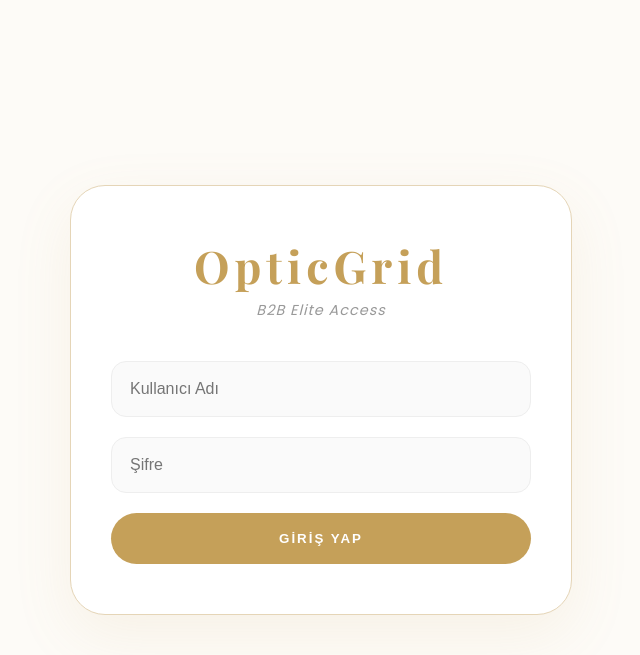
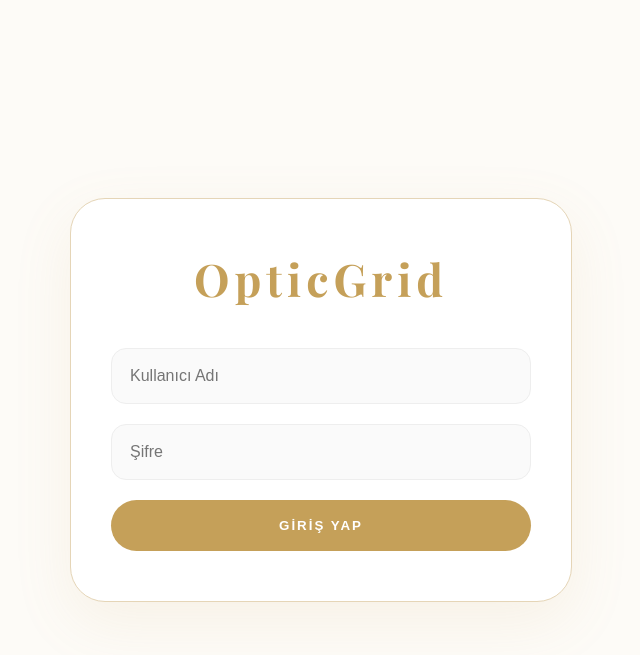
Before and after one commit to alitugradogru/Opticgrid, a Flask app: page / in a window 1280 px wide. Shown: the top 655 px of the page, without its empty margins (319-959 px from the left). Run offline with Flask 3, Linux system fonts and the light colour scheme.

Commit message:
Update login.html

```diff
--- a/templates/login.html
+++ b/templates/login.html
@@ -20,7 +20,7 @@
 <body>
     <div class="login-card">
         <div class="vogue-title">OpticGrid</div>
-        <div class="subtitle">B2B Elite Access</div>
+        <div class="subtitle"></div>
         <form action="/login" method="POST">
             <input type="text" name="username" placeholder="Kullanıcı Adı" required>
             <input type="password" name="password" placeholder="Şifre" required>
```
